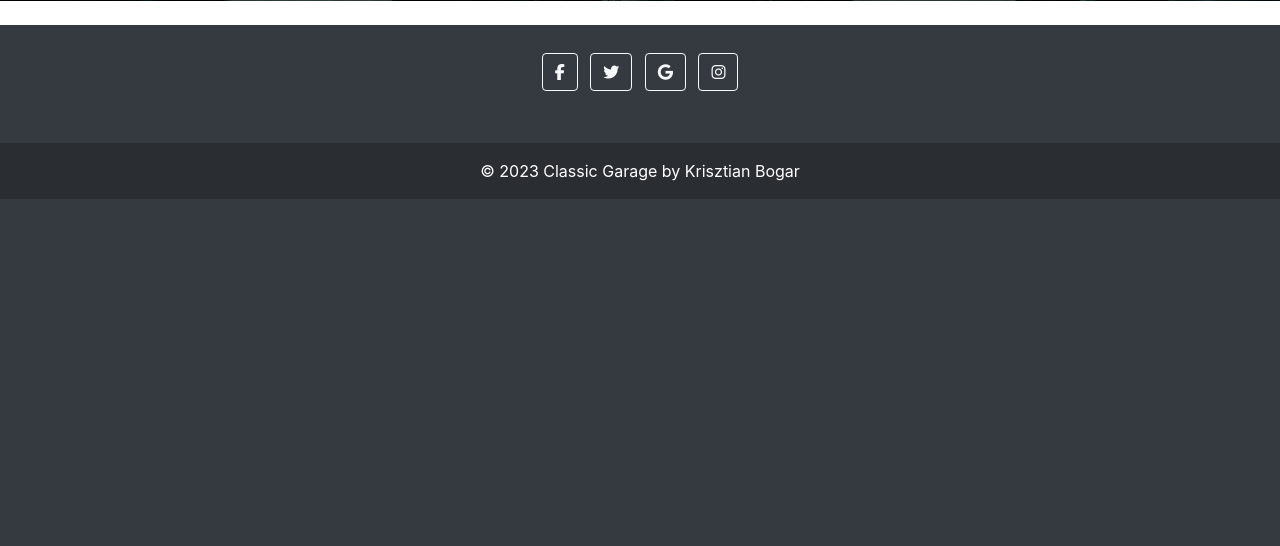
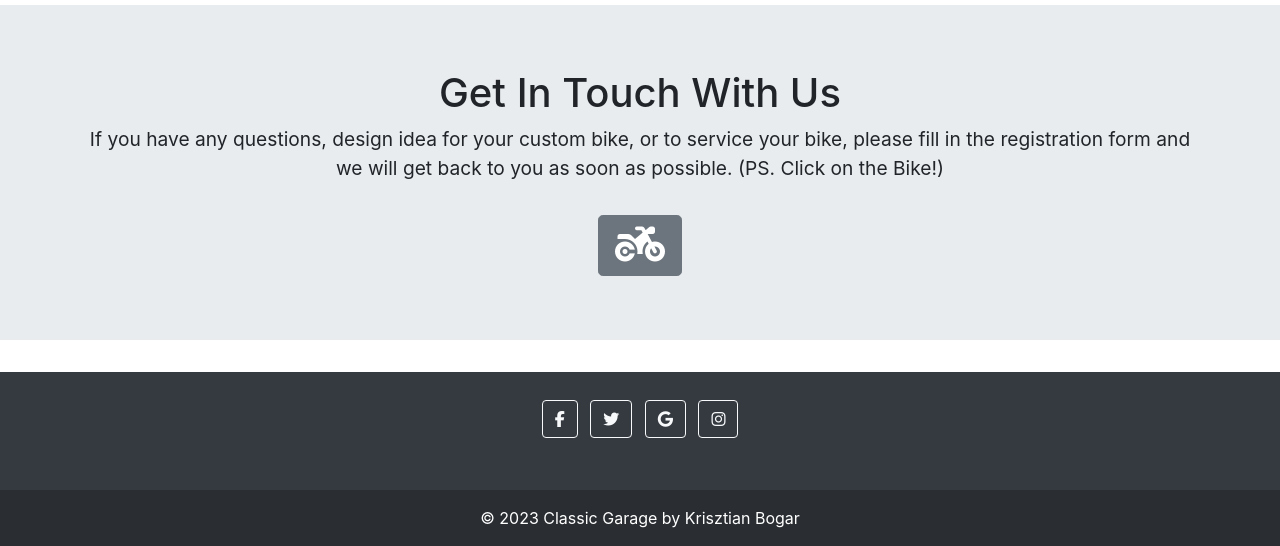
Before and after one commit to kbogar/classic-garage, a Django app: page / in a window 1280 px wide. Shown: the part 905-1451 px from the top of the page. Before the commit the page ends 1104 px from the top, so only its background shows below. Run offline with Django 3.2, Linux system fonts and the light colour scheme; some libraries are stand-ins or nearby versions.

Commit message:
Add get in touch section to home page and style

```diff
--- a/static/css/style.css
+++ b/static/css/style.css
@@ -24,7 +24,7 @@
 }
 
 .hero {
-    background: url(../images/pexels-kelly-2519372.jpg) no-repeat;
+    background: url(https://res.cloudinary.com/dafz5mtkx/image/upload/v1681543944/Classic-Garage-Images/pexels-kelly-2519372_celrzg.jpg) no-repeat;
     background-size: cover;
     height: 800px;
     width: 100%;
@@ -39,7 +39,7 @@
     background-color: rgba(0,0,0,0.4);
 }
 
-.jumbotron {
+.jumbo {
     max-width: 36rem;
     background-color: transparent;
     margin-bottom: 4rem;
@@ -49,3 +49,14 @@
     font-size: 1.2em;
     line-height: 1.1;
 }
+
+/* get in touch section */
+
+.info-container {
+    font-size: 1.2em;
+    text-align: center;
+}
+
+.little-moto {
+    font-size: 2em;
+}
--- a/templates/base.html
+++ b/templates/base.html
@@ -1,5 +1,5 @@
 {% load static %}
-
+{% load cloudinary %}
 <!DOCTYPE html>
 <html lang="en">
 
@@ -21,8 +21,9 @@
 <body>
     <header>
         <nav class="navbar navbar-expand-md bg-dark navbar-dark">
-            <a class="navbar-brand" href="{% url 'home' %}"><img src="{% static 'images/logo.png' %}" alt="Logo"
-                    style="width:80px;" class="rounded"></a>
+            <a class="navbar-brand" href="{% url 'home' %}"><img
+                    src="https://res.cloudinary.com/dafz5mtkx/image/upload/v1681543960/Classic-Garage-Images/logo_upacx2.png"
+                    alt="Logo" style="width:80px;" class="rounded"></a>
             <button class="navbar-toggler" type="button" data-toggle="collapse" data-target="#collapsibleNavbar">
                 <span class="navbar-toggler-icon"></span>
             </button>
--- a/templates/home.html
+++ b/templates/home.html
@@ -5,18 +5,28 @@
     <div class="overlay">&nbsp;</div>
     <div class="row">
         <div class="col-12">
-            <div class="jumbotron">
+            <div class="jumbotron jumbo">
                 <div class="container text-light">
                     <h1 class="mb-4">Handcrafted Custom Bikes</h1>
                     <p class="hero-p mb-3">Classic Garage is a Malmo based custom motorcycle shop.
-                        We build bikes focused on customer personal style and wishes, with high quality and unique design.
+                        We build bikes focused on customer personal style and wishes, with high quality and unique
+                        design.
                     </p>
-                        <a class="btn btn-lg btn-secondary mt-3" role="button" href="{% url 'contact' %}">Contact Us</a>
+                    <a class="btn btn-lg btn-secondary mt-3" role="button" href="{% url 'contact' %}">Contact Us</a>
                 </div>
             </div>
         </div>
     </div>
 </div>
+<div class="jumbotron jumbotron-fluid info-container">
+    <div class="container">
+        <h1>Get In Touch With Us</h1>
+        <p>If you have any questions, design idea for your custom bike, or to service your bike, please fill in the
+            registration form and we will get back to you as soon as possible. (PS. Click on the Bike!)</p>
+        <a class="btn btn-lg btn-secondary mt-3" role="button" href="{% url 'book_service' %}"><i
+                class="fa-solid fa-motorcycle little-moto"></i></a>
+    </div>
+</div>
 
 
 {% endblock %}
```
